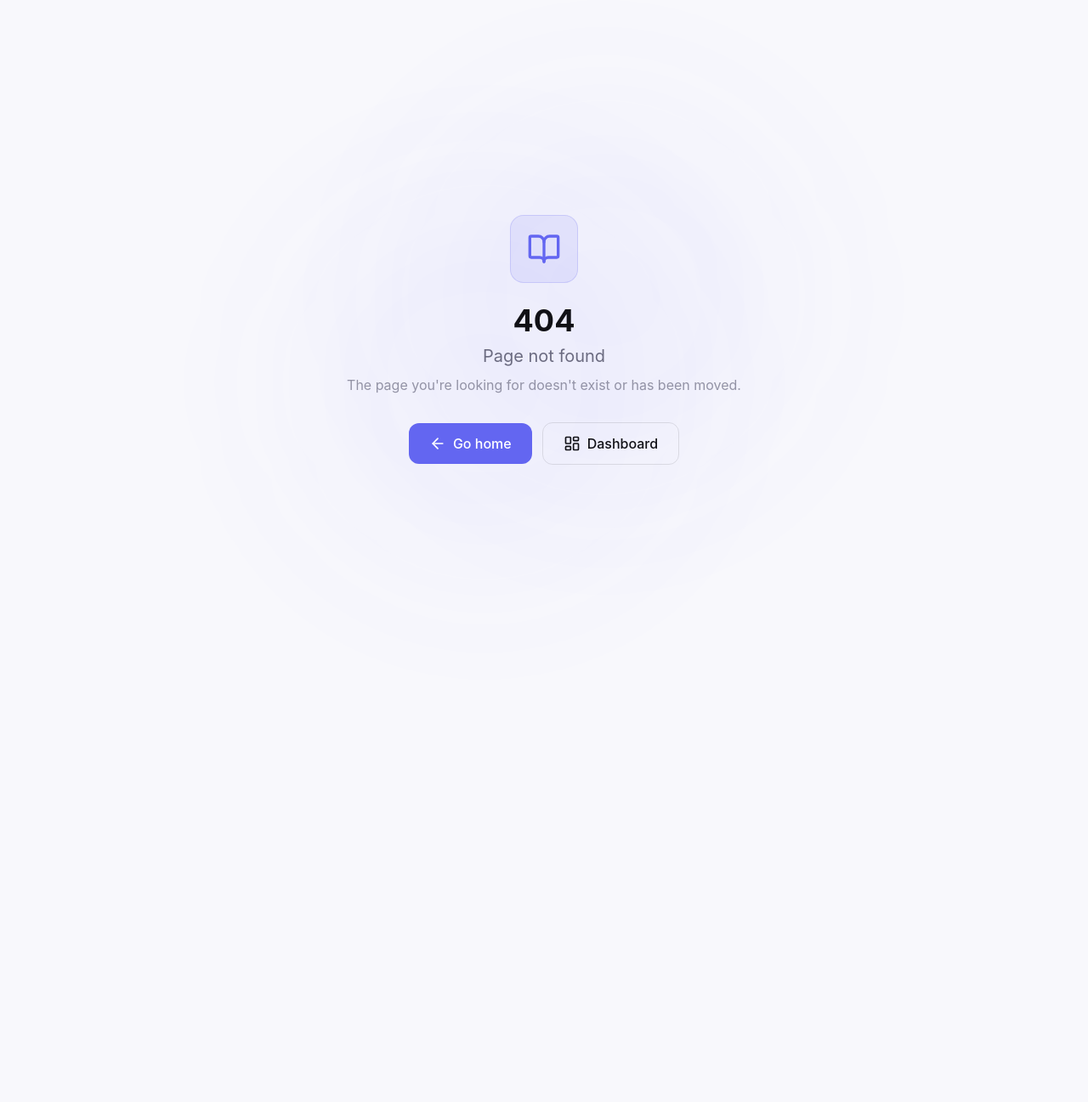
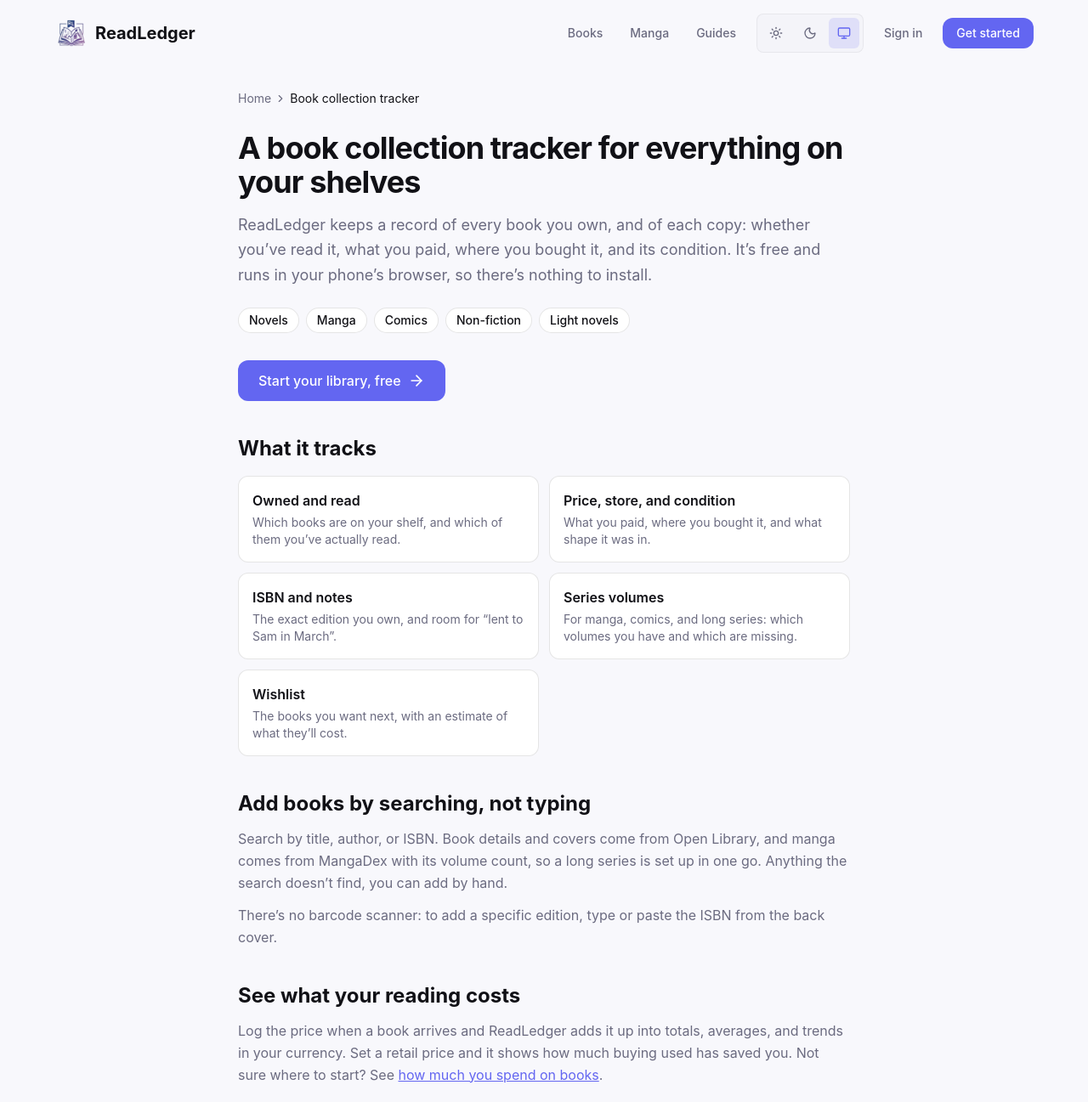
Before and after one commit to hugoogb/readledger, a Next.js app: page /books in a window 1280 px wide. Before the commit this address had no page. Shown: the top 1297 px of the page at 85% size. Before the commit the page ends 800 px from the top, so only its background shows below. Built offline with nearby package versions, Linux system fonts and the light colour scheme.

Commit message:
feat(marketing): add a /books landing page and nav links
A page for general book-collection searches: what ReadLedger tracks,
adding by title or ISBN, spending, reading goals and import. Header and
footer link to it; the header's /manga link now reads "Manga".

```diff
--- /dev/null
+++ b/app/(public)/books/page.tsx
@@ -0,0 +1,151 @@
+import { ArrowRight } from "lucide-react";
+import type { Metadata } from "next";
+import Link from "next/link";
+import { Breadcrumbs, JsonLd, SignUpCta } from "@/components/marketing/content-parts";
+import { FormatStrip } from "@/components/marketing/format-strip";
+import { guidesFor } from "@/content/guides";
+import { contentMetadata } from "@/lib/content/metadata";
+import { SITE_URL } from "@/lib/site";
+
+const PATH = "/books";
+const TITLE = "Book Collection Tracker: Catalog the Books You Own";
+const DESCRIPTION =
+  "Catalog every book you own, from novels to manga and comics, with what you paid, its condition, and whether you've read it. Free, and it works on your phone.";
+
+export const metadata: Metadata = contentMetadata({ title: TITLE, description: DESCRIPTION, path: PATH });
+
+const tracked = [
+  ["Owned and read", "Which books are on your shelf, and which of them you’ve actually read."],
+  ["Price, store, and condition", "What you paid, where you bought it, and what shape it was in."],
+  ["ISBN and notes", "The exact edition you own, and room for “lent to Sam in March”."],
+  ["Series volumes", "For manga, comics, and long series: which volumes you have and which are missing."],
+  ["Wishlist", "The books you want next, with an estimate of what they’ll cost."],
+];
+
+const sectionClass = "mt-10";
+const headingClass = "text-2xl font-bold";
+const bodyClass = "mt-3 text-foreground-muted leading-relaxed";
+const linkClass = "text-accent underline";
+
+export default function BooksPage() {
+  return (
+    <>
+      <JsonLd
+        data={{
+          "@context": "https://schema.org",
+          "@type": "WebPage",
+          name: TITLE,
+          description: DESCRIPTION,
+          url: `${SITE_URL}${PATH}`,
+          isPartOf: { "@id": `${SITE_URL}/#website` },
+        }}
+      />
+      <Breadcrumbs
+        items={[
+          { name: "Home", href: "/" },
+          { name: "Book collection tracker", href: PATH },
+        ]}
+      />
+
+      <h1 className="text-3xl sm:text-4xl font-bold tracking-tight">
+        A book collection tracker for everything on your shelves
+      </h1>
+      <p className="mt-4 text-lg text-foreground-muted leading-relaxed">
+        ReadLedger keeps a record of every book you own, and of each copy: whether you’ve read it, what you
+        paid, where you bought it, and its condition. It’s free and runs in your phone’s browser, so
+        there’s nothing to install.
+      </p>
+      <FormatStrip className="mt-6" />
+      <Link
+        href="/login"
+        className="mt-8 inline-flex w-full sm:w-auto items-center justify-center gap-2 bg-accent hover:bg-accent-hover text-white font-medium py-3 px-6 rounded-xl transition-colors"
+      >
+        Start your library, free
+        <ArrowRight className="w-5 h-5" />
+      </Link>
+
+      <section className={sectionClass}>
+        <h2 className={headingClass}>What it tracks</h2>
+        <dl className="mt-4 grid sm:grid-cols-2 gap-3">
+          {tracked.map(([label, detail]) => (
+            <div key={label} className="rounded-xl border border-border bg-background-secondary p-4">
+              <dt className="font-semibold">{label}</dt>
+              <dd className="mt-1 text-sm text-foreground-muted">{detail}</dd>
+            </div>
+          ))}
+        </dl>
+      </section>
+
+      <section className={sectionClass}>
+        <h2 className={headingClass}>Add books by searching, not typing</h2>
+        <p className={bodyClass}>
+          Search by title, author, or ISBN. Book details and covers come from Open Library, and manga
+          comes from MangaDex with its volume count, so a long series is set up in one go. Anything the
+          search doesn’t find, you can add by hand.
+        </p>
+        <p className={bodyClass}>
+          There’s no barcode scanner: to add a specific edition, type or paste the ISBN from the back
+          cover.
+        </p>
+      </section>
+
+      <section className={sectionClass}>
+        <h2 className={headingClass}>See what your reading costs</h2>
+        <p className={bodyClass}>
+          Log the price when a book arrives and ReadLedger adds it up into totals, averages, and trends in
+          your currency. Set a retail price and it shows how much buying used has saved you. Not sure where
+          to start? See{" "}
+          <Link href="/guides/how-much-do-you-spend-on-books" className={linkClass}>
+            how much you spend on books
+          </Link>
+          .
+        </p>
+      </section>
+
+      <section className={sectionClass}>
+        <h2 className={headingClass}>Read what you own</h2>
+        <p className={bodyClass}>
+          Set a yearly reading goal and mark books read as you finish them. Because ReadLedger knows what you
+          own and what you’ve read, the unread pile is right there, which is a good thing to check before
+          buying more.
+        </p>
+      </section>
+
+      <section className={sectionClass}>
+        <h2 className={headingClass}>Bring your spreadsheet</h2>
+        <p className={bodyClass}>
+          Already keep a list? Import it from a CSV or JSON file instead of retyping it, and export
+          whenever you like. Your data stays yours.
+        </p>
+      </section>
+
+      <section className={sectionClass}>
+        <h2 className={headingClass}>Guides</h2>
+        <ul className="mt-4 space-y-2">
+          {guidesFor("books").map((guide) => (
+            <li key={guide.slug}>
+              <Link
+                href={`/guides/${guide.slug}`}
+                className="flex min-h-12 items-center rounded-xl border border-border bg-background-secondary px-4 py-3 font-medium transition-colors hover:border-border-hover"
+              >
+                {guide.heading}
+              </Link>
+            </li>
+          ))}
+        </ul>
+        <p className="mt-4 text-sm text-foreground-muted">
+          Collect manga? Try the free{" "}
+          <Link href="/manga" className={linkClass}>
+            manga volume checklists
+          </Link>
+          .
+        </p>
+      </section>
+
+      <SignUpCta
+        title="Catalog your books with ReadLedger"
+        body="Novels, manga, and comics in one library, with reading progress and spending stats. Free, and it works on your phone."
+      />
+    </>
+  );
+}
--- /dev/null
+++ b/components/marketing/format-strip.tsx
@@ -0,0 +1,19 @@
+import { cn } from "@/lib/utils";
+
+const FORMATS = ["Novels", "Manga", "Comics", "Non-fiction", "Light novels"];
+
+/** The kinds of books ReadLedger tracks, shown as a row of labels. */
+export function FormatStrip({ className }: { className?: string }) {
+  return (
+    <ul aria-label="Formats you can track" className={cn("flex flex-wrap gap-2", className)}>
+      {FORMATS.map((format) => (
+        <li
+          key={format}
+          className="rounded-full border border-border bg-background-secondary px-3 py-1 text-sm font-medium text-foreground"
+        >
+          {format}
+        </li>
+      ))}
+    </ul>
+  );
+}
--- a/components/marketing/site-footer.tsx
+++ b/components/marketing/site-footer.tsx
@@ -22,6 +22,9 @@ export function SiteFooter() {
           </div>
           <div className="flex flex-wrap items-center justify-center gap-x-4 gap-y-2 sm:gap-x-6 text-sm text-foreground-muted">
             <ThemeToggle />
+            <Link href="/books" className={linkClass}>
+              Books
+            </Link>
             <Link href="/manga" className={linkClass}>
               Volume checklists
             </Link>
--- a/components/marketing/site-header.tsx
+++ b/components/marketing/site-header.tsx
@@ -2,8 +2,9 @@ import Image from "next/image";
 import Link from "next/link";
 import { ThemeToggle } from "@/components/ui/theme-toggle";
 
+// md:whitespace-nowrap: with all nav links showing, tablet widths would otherwise wrap "Sign in".
 const linkClass =
-  "text-sm font-medium text-foreground-muted hover:text-foreground transition-colors px-2 py-2";
+  "text-sm font-medium text-foreground-muted hover:text-foreground transition-colors px-2 py-2 md:whitespace-nowrap";
 
 export function SiteHeader() {
   return (
@@ -20,9 +21,12 @@ export function SiteHeader() {
           <span className="text-lg sm:text-xl font-bold">ReadLedger</span>
         </Link>
         <div className="flex items-center gap-2 sm:gap-4">
-          {/* On phones these two live in the footer, to keep the header on one line. */}
+          {/* On phones these live in the footer, to keep the header on one line. */}
+          <Link href="/books" className={`hidden md:block ${linkClass}`}>
+            Books
+          </Link>
           <Link href="/manga" className={`hidden md:block ${linkClass}`}>
-            Checklists
+            Manga
           </Link>
           <Link href="/guides" className={`hidden md:block ${linkClass}`}>
             Guides
@@ -35,7 +39,7 @@ export function SiteHeader() {
           </Link>
           <Link
             href="/login"
-            className="bg-accent hover:bg-accent-hover text-white text-sm font-medium py-2 px-3 sm:px-4 rounded-xl transition-colors"
+            className="bg-accent hover:bg-accent-hover text-white text-sm font-medium py-2 px-3 sm:px-4 rounded-xl transition-colors md:whitespace-nowrap"
           >
             Get started
           </Link>
```
